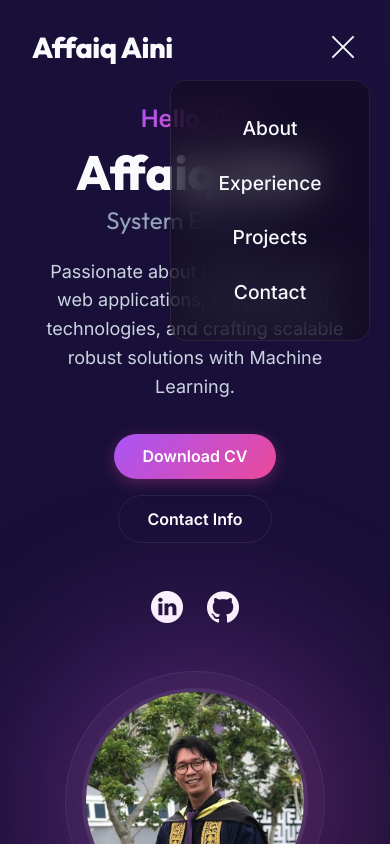
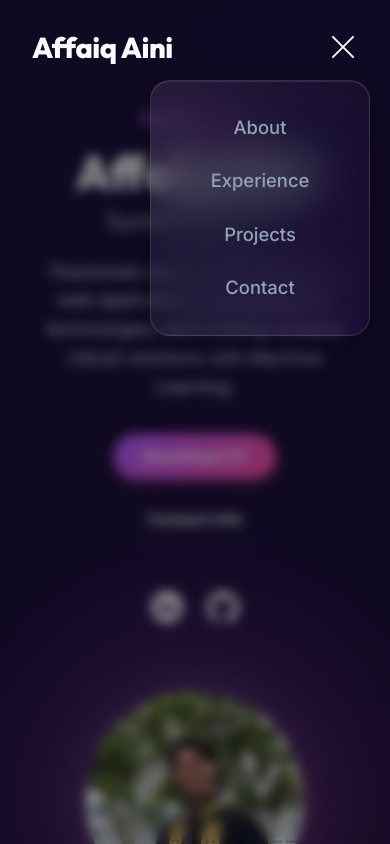
Before and after one commit to kittozaph/portfolio, a React (Vite) app: page / in a window 390 px wide. Both pictures are taken after a click on the element 343 px from the left and 47 px from the top of the page. Shown: the top 844 px of the page. Built offline with nearby package versions, Linux system fonts and the light colour scheme.

Commit message:
feat: implement liquid glass mobile menu with backdrop overlay and enhanced animations

```diff
--- a/src/components/Navbar.css
+++ b/src/components/Navbar.css
@@ -89,28 +89,37 @@
   transform: translateY(-8px) rotate(-45deg);
 }
 
-/* Mobile Menu */
+/* Mobile Menu – Liquid Glass */
 .mobile-menu {
   position: absolute;
   top: 80px;
   right: 20px;
-  padding: 2rem;
-  width: 200px;
+  padding: 2rem 2.5rem;
+  width: 220px;
   opacity: 0;
   visibility: hidden;
-  transform: translateY(-10px);
-  transition: all 0.3s ease;
-  background: rgba(13, 9, 20, 0.5);
-  backdrop-filter: blur(20px);
-  -webkit-backdrop-filter: blur(20px);
-  border-radius: 16px;
-  border: 1px solid var(--glass-border);
+  transform: translateY(-10px) scale(0.97);
+  transition: all 0.35s cubic-bezier(0.16, 1, 0.3, 1);
+  background: linear-gradient(
+    135deg,
+    rgba(255, 255, 255, 0.08) 0%,
+    rgba(255, 255, 255, 0.03) 50%,
+    rgba(168, 85, 247, 0.06) 100%
+  );
+  backdrop-filter: blur(24px) saturate(1.4);
+  -webkit-backdrop-filter: blur(24px) saturate(1.4);
+  border-radius: 20px;
+  border: 1px solid rgba(255, 255, 255, 0.12);
+  box-shadow:
+    0 8px 32px rgba(0, 0, 0, 0.3),
+    inset 0 1px 0 rgba(255, 255, 255, 0.1),
+    inset 0 -1px 0 rgba(255, 255, 255, 0.02);
 }
 
 .mobile-menu.open {
   opacity: 1;
   visibility: visible;
-  transform: translateY(0);
+  transform: translateY(0) scale(1);
 }
 
 .mobile-menu ul {
@@ -122,7 +131,32 @@
 
 .mobile-menu a {
   font-weight: 500;
-  font-size: 1.2rem;
+  font-size: 1.15rem;
+  color: var(--text-secondary);
+  transition: color 0.3s ease, text-shadow 0.3s ease;
+}
+
+.mobile-menu a:hover {
+  color: var(--text-primary);
+  text-shadow: 0 0 12px rgba(168, 85, 247, 0.4);
+}
+
+/* Backdrop Overlay */
+.menu-backdrop {
+  position: fixed;
+  inset: 0;
+  z-index: 999;
+  background: rgba(0, 0, 0, 0.4);
+  backdrop-filter: blur(6px);
+  -webkit-backdrop-filter: blur(6px);
+  opacity: 0;
+  visibility: hidden;
+  transition: all 0.35s ease;
+}
+
+.menu-backdrop.open {
+  opacity: 1;
+  visibility: visible;
 }
 
 @media (max-width: 768px) {
--- a/src/components/Navbar.jsx
+++ b/src/components/Navbar.jsx
@@ -14,6 +14,13 @@ const Navbar = () => {
   }, []);
 
   return (
+    <>
+      {/* Backdrop overlay */}
+      <div
+        className={`menu-backdrop ${menuOpen ? 'open' : ''}`}
+        onClick={() => setMenuOpen(false)}
+      />
+
       <nav className={`navbar ${scrolled ? 'nav-scrolled' : ''}`}>
         <div className="container nav-container">
           <a href="#" className="nav-logo">Affaiq Aini</a>
@@ -44,6 +51,7 @@ const Navbar = () => {
           </div>
         </div>
       </nav>
+    </>
   );
 };
 
```
Lines whose indentation alone changed are shown as unchanged.
